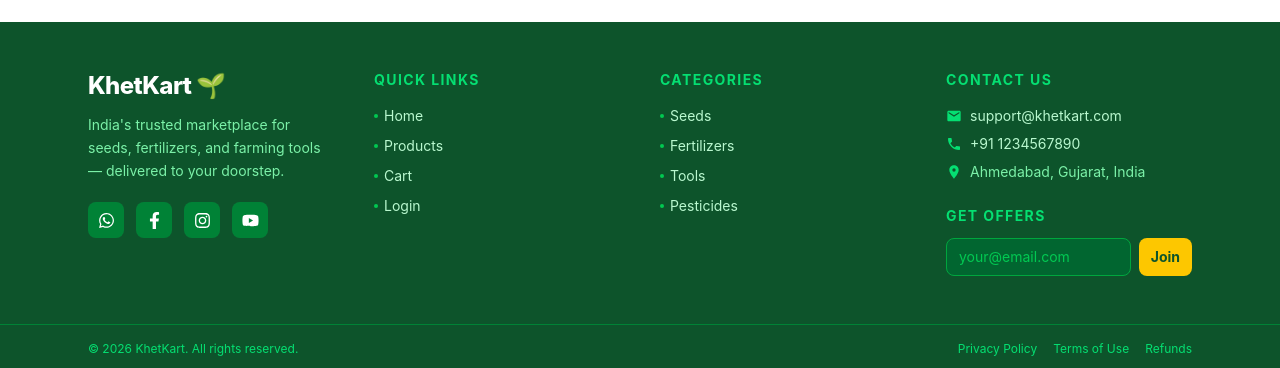
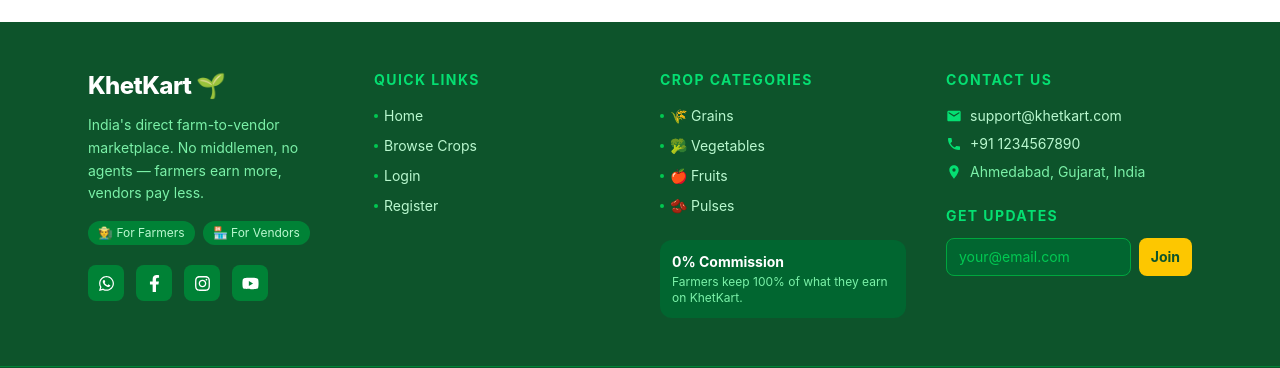
Before and after one commit to swara546/KhetKart, a React (Vite) app in the folder khetkart-frontend/: page /register in a window 1280 px wide. Shown: the part 1055-1423 px from the top of the page. Built offline with nearby package versions, Linux system fonts and the light colour scheme.

Commit message:
fix: update footer content for farm-to-vendor model

```diff
--- a/khetkart-frontend/src/components/Footer.jsx
+++ b/khetkart-frontend/src/components/Footer.jsx
@@ -1,20 +1,14 @@
 import { NavLink } from "react-router-dom";
 import { useState } from "react";
+import { useAuth } from "../context/AuthContext";
 import { FaWhatsapp, FaFacebookF, FaInstagram, FaYoutube } from "react-icons/fa";
 import { MdEmail, MdPhone, MdLocationOn } from "react-icons/md";
 
-const quickLinks = [
-  { path: "/", label: "Home" },
-  { path: "/products", label: "Products" },
-  { path: "/cart", label: "Cart" },
-  { path: "/login", label: "Login" },
-];
-
 const categories = [
-  { path: "/products?cat=seeds", label: "Seeds" },
-  { path: "/products?cat=fertilizers", label: "Fertilizers" },
-  { path: "/products?cat=tools", label: "Tools" },
-  { path: "/products?cat=pesticides", label: "Pesticides" },
+  { path: "/products", cat: "Grains",     label: "🌾 Grains" },
+  { path: "/products", cat: "Vegetables", label: "🥦 Vegetables" },
+  { path: "/products", cat: "Fruits",     label: "🍎 Fruits" },
+  { path: "/products", cat: "Pulses",     label: "🫘 Pulses" },
 ];
 
 const socials = [
@@ -25,42 +19,59 @@
 ];
 
 function Footer() {
+  const { user } = useAuth();
   const [email, setEmail] = useState("");
   const [subscribed, setSubscribed] = useState(false);
 
   const handleSubscribe = (e) => {
     e.preventDefault();
     if (!email.includes("@")) return;
-    // TODO: POST /api/newsletter { email }
     setSubscribed(true);
     setEmail("");
   };
 
+  // Quick links change based on role
+  const quickLinks = [
+    { path: "/", label: "Home" },
+    { path: "/products", label: "Browse Crops" },
+    ...(user?.role === "farmer"
+      ? [{ path: "/seller-dashboard", label: "My Dashboard" }]
+      : []),
+    ...(user?.role === "vendor"
+      ? [
+          { path: "/cart", label: "Cart" },
+          { path: "/orders", label: "My Orders" },
+        ]
+      : []),
+    ...(!user
+      ? [
+          { path: "/login", label: "Login" },
+          { path: "/register", label: "Register" },
+        ]
+      : []),
+  ];
+
   return (
     <footer className="bg-green-900 text-white mt-16">
 
-      {/* ── Main grid ── */}
+      {/* Main grid */}
       <div className="max-w-6xl mx-auto px-6 py-12 grid grid-cols-1 sm:grid-cols-2 lg:grid-cols-4 gap-10">
 
         {/* Brand */}
         <div className="lg:col-span-1">
           <h2 className="text-2xl font-extrabold tracking-tight">KhetKart 🌱</h2>
           <p className="mt-3 text-sm text-green-300 leading-relaxed">
-            India's trusted marketplace for seeds, fertilizers, and farming tools — delivered to your doorstep.
+            India's direct farm-to-vendor marketplace. No middlemen, no agents — farmers earn more, vendors pay less.
           </p>
-
-          {/* Socials */}
+          <div className="flex gap-2 mt-4">
+            <span className="text-xs bg-green-700 text-green-200 px-2.5 py-1 rounded-full">🧑‍🌾 For Farmers</span>
+            <span className="text-xs bg-green-700 text-green-200 px-2.5 py-1 rounded-full">🏪 For Vendors</span>
+          </div>
           <div className="flex gap-3 mt-5">
             {socials.map(({ label, icon: Icon, href }) => (
-              <a
-                key={label}
-                href={href}
-                target="_blank"
-                rel="noopener noreferrer"
-                aria-label={label}
-                title={label}
-                className="w-9 h-9 bg-green-700 hover:bg-yellow-400 hover:text-green-900 rounded-lg flex items-center justify-center text-base transition"
-              >
+              <a key={label} href={href} target="_blank" rel="noopener noreferrer"
+                aria-label={label} title={label}
+                className="w-9 h-9 bg-green-700 hover:bg-yellow-400 hover:text-green-900 rounded-lg flex items-center justify-center text-base transition">
                 <Icon size={17} />
               </a>
             ))}
@@ -69,16 +80,12 @@
 
         {/* Quick Links */}
         <div>
-          <h3 className="font-bold text-sm uppercase tracking-widest text-green-400 mb-4">
-            Quick Links
-          </h3>
+          <h3 className="font-bold text-sm uppercase tracking-widest text-green-400 mb-4">Quick Links</h3>
           <ul className="space-y-2.5">
             {quickLinks.map(({ path, label }) => (
-              <li key={path}>
-                <NavLink
-                  to={path}
-                  className="text-sm text-green-200 hover:text-yellow-400 transition flex items-center gap-1.5 group"
-                >
+              <li key={label}>
+                <NavLink to={path}
+                  className="text-sm text-green-200 hover:text-yellow-400 transition flex items-center gap-1.5 group">
                   <span className="w-1 h-1 rounded-full bg-green-500 group-hover:bg-yellow-400 transition" />
                   {label}
                 </NavLink>
@@ -89,41 +96,35 @@
 
         {/* Categories */}
         <div>
-          <h3 className="font-bold text-sm uppercase tracking-widest text-green-400 mb-4">
-            Categories
-          </h3>
+          <h3 className="font-bold text-sm uppercase tracking-widest text-green-400 mb-4">Crop Categories</h3>
           <ul className="space-y-2.5">
-            {categories.map(({ path, label }) => (
+            {categories.map(({ path, cat, label }) => (
               <li key={label}>
-                <NavLink
-                  to={path}
-                  className="text-sm text-green-200 hover:text-yellow-400 transition flex items-center gap-1.5 group"
-                >
+                <NavLink to={{ pathname: path, search: `?category=${cat}` }}
+                  className="text-sm text-green-200 hover:text-yellow-400 transition flex items-center gap-1.5 group">
                   <span className="w-1 h-1 rounded-full bg-green-500 group-hover:bg-yellow-400 transition" />
                   {label}
                 </NavLink>
               </li>
             ))}
           </ul>
+          <div className="mt-6 bg-green-800 rounded-xl p-3 text-xs text-green-300">
+            <p className="font-bold text-white text-sm">0% Commission</p>
+            <p className="mt-0.5">Farmers keep 100% of what they earn on KhetKart.</p>
+          </div>
         </div>
 
         {/* Contact + Newsletter */}
         <div>
-          <h3 className="font-bold text-sm uppercase tracking-widest text-green-400 mb-4">
-            Contact Us
-          </h3>
+          <h3 className="font-bold text-sm uppercase tracking-widest text-green-400 mb-4">Contact Us</h3>
           <ul className="space-y-2 text-sm text-green-200 mb-6">
             <li className="flex items-center gap-2">
               <MdEmail className="text-green-400 shrink-0" size={16} />
-              <a href="mailto:support@khetkart.com" className="hover:text-yellow-400 transition">
-                support@khetkart.com
-              </a>
+              <a href="#" className="hover:text-yellow-400 transition">support@khetkart.com</a>
             </li>
             <li className="flex items-center gap-2">
               <MdPhone className="text-green-400 shrink-0" size={16} />
-              <a href="tel:+911234567890" className="hover:text-yellow-400 transition">
-                +91 1234567890
-              </a>
+              <a href="tel:+911234567890" className="hover:text-yellow-400 transition">+91 1234567890</a>
             </li>
             <li className="flex items-start gap-2">
               <MdLocationOn className="text-green-400 shrink-0 mt-0.5" size={16} />
@@ -131,27 +132,18 @@
             </li>
           </ul>
 
-          {/* Newsletter */}
-          <h3 className="font-bold text-sm uppercase tracking-widest text-green-400 mb-3">
-            Get Offers
-          </h3>
+          <h3 className="font-bold text-sm uppercase tracking-widest text-green-400 mb-3">Get Updates</h3>
           {subscribed ? (
             <p className="text-sm text-yellow-400 font-medium">
-              ✅ Thanks! We'll notify you of the best deals.
+              ✅ Thanks! We'll notify you of fresh crop listings.
             </p>
           ) : (
             <form onSubmit={handleSubscribe} className="flex gap-2">
-              <input
-                type="email"
-                value={email}
-                onChange={(e) => setEmail(e.target.value)}
+              <input type="email" value={email} onChange={(e) => setEmail(e.target.value)}
                 placeholder="your@email.com"
-                className="flex-1 min-w-0 bg-green-800 border border-green-600 text-white placeholder-green-500 text-sm rounded-lg px-3 py-2 focus:outline-none focus:ring-2 focus:ring-yellow-400 transition"
-              />
-              <button
-                type="submit"
-                className="bg-yellow-400 hover:bg-yellow-300 text-green-900 font-bold text-sm px-3 py-2 rounded-lg transition whitespace-nowrap"
-              >
+                className="flex-1 min-w-0 bg-green-800 border border-green-600 text-white placeholder-green-500 text-sm rounded-lg px-3 py-2 focus:outline-none focus:ring-2 focus:ring-yellow-400 transition" />
+              <button type="submit"
+                className="bg-yellow-400 hover:bg-yellow-300 text-green-900 font-bold text-sm px-3 py-2 rounded-lg transition whitespace-nowrap">
                 Join
               </button>
             </form>
@@ -159,7 +151,7 @@
         </div>
       </div>
 
-      {/* ── Bottom bar ── */}
+      {/* Bottom bar */}
       <div className="border-t border-green-700">
         <div className="max-w-6xl mx-auto px-6 py-4 flex flex-col sm:flex-row justify-between items-center gap-2 text-xs text-green-400">
           <span>&copy; {new Date().getFullYear()} KhetKart. All rights reserved.</span>
```
